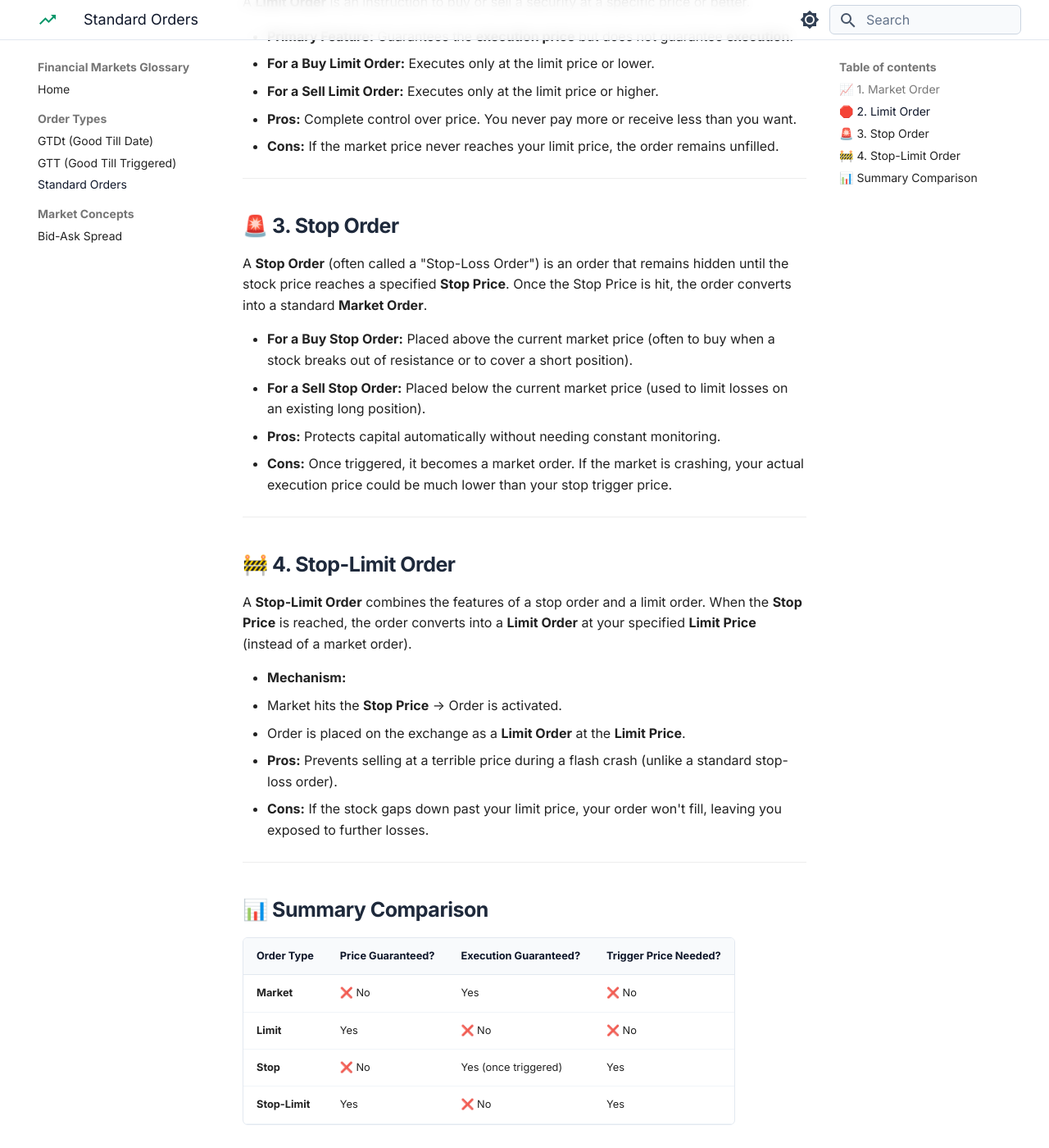
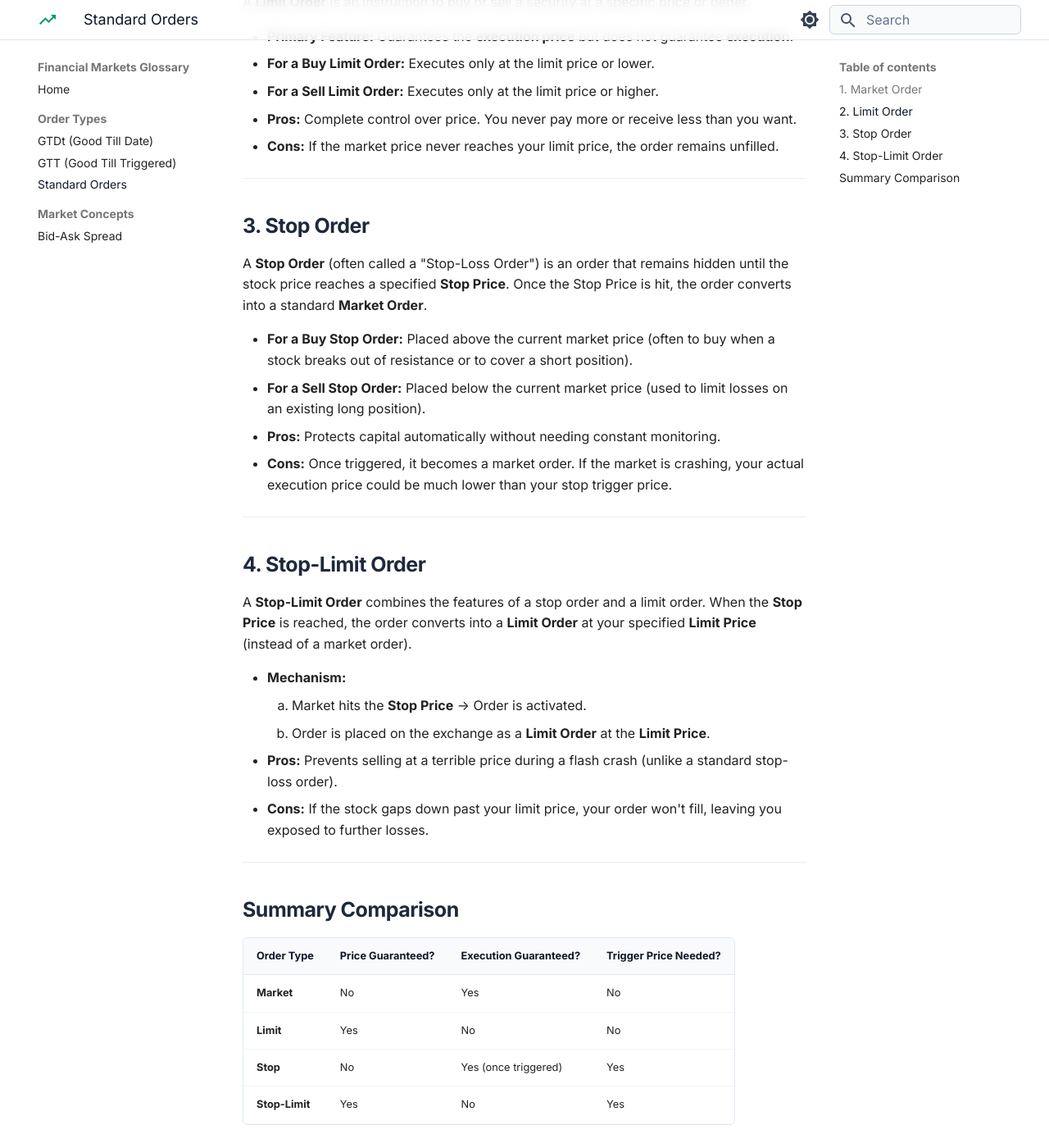
Before and after one commit to alpeshjamgade/finance-glossary, an MkDocs documentation site: the page built from docs/orders/common-types.md, in a window 1280 px wide and 1400 px high, scrolled down 698 px. Shown: the whole window at 82% size. Built offline with MkDocs 1.6.1 and Material for MkDocs 9.7.7, drawn with Linux system fonts in a browser that asks for light colours; some of the changed text lies outside the part shown.

Commit message:
updated pages

```diff
--- a/docs/orders/common-types.md
+++ b/docs/orders/common-types.md
@@ -1,19 +1,23 @@
 # Standard Order Types
 
-Before exploring advanced execution models like [GTDt](gtdt.md) and [GTT](gtt.md), it is crucial to understand the fundamental order types that form the building blocks of all stock market transactions.
+Before exploring advanced execution models like [GTDt](gtdt.md) and [GTT](gtt.md), it is crucial to understand the
+fundamental order types that form the building blocks of all stock market transactions.
 
 ---
 
-## 📈 1. Market Order
+## 1. Market Order
+
 A **Market Order** is an instruction to buy or sell a security immediately at the best available current market price.
 
 * **Primary Feature:** Guarantees **execution speed** but does not guarantee the **execution price**.
 * **Pros:** Almost instant execution. Excellent for highly liquid stocks when you must enter or exit immediately.
-* **Cons:** Vulnerable to **slippage** in volatile or illiquid markets (the filled price can be significantly worse than the last traded price).
+* **Cons:** Vulnerable to **slippage** in volatile or illiquid markets (the filled price can be significantly worse than
+  the last traded price).
 
 ---
 
-## 🛑 2. Limit Order
+## 2. Limit Order
+
 A **Limit Order** is an instruction to buy or sell a security at a specific price or better.
 
 * **Primary Feature:** Guarantees the **execution price** but does not guarantee **execution**.
@@ -24,32 +28,38 @@
 
 ---
 
-## 🚨 3. Stop Order
-A **Stop Order** (often called a "Stop-Loss Order") is an order that remains hidden until the stock price reaches a specified **Stop Price**. Once the Stop Price is hit, the order converts into a standard **Market Order**.
+## 3. Stop Order
 
-* **For a Buy Stop Order:** Placed above the current market price (often to buy when a stock breaks out of resistance or to cover a short position).
+A **Stop Order** (often called a "Stop-Loss Order") is an order that remains hidden until the stock price reaches a
+specified **Stop Price**. Once the Stop Price is hit, the order converts into a standard **Market Order**.
+
+* **For a Buy Stop Order:** Placed above the current market price (often to buy when a stock breaks out of resistance or
+  to cover a short position).
 * **For a Sell Stop Order:** Placed below the current market price (used to limit losses on an existing long position).
 * **Pros:** Protects capital automatically without needing constant monitoring.
-* **Cons:** Once triggered, it becomes a market order. If the market is crashing, your actual execution price could be much lower than your stop trigger price.
+* **Cons:** Once triggered, it becomes a market order. If the market is crashing, your actual execution price could be
+  much lower than your stop trigger price.
 
 ---
 
-## 🚧 4. Stop-Limit Order
-A **Stop-Limit Order** combines the features of a stop order and a limit order. When the **Stop Price** is reached, the order converts into a **Limit Order** at your specified **Limit Price** (instead of a market order).
+## 4. Stop-Limit Order
+
+A **Stop-Limit Order** combines the features of a stop order and a limit order. When the **Stop Price** is reached, the
+order converts into a **Limit Order** at your specified **Limit Price** (instead of a market order).
 
 * **Mechanism:**
-  1. Market hits the **Stop Price** -> Order is activated.
-  2. Order is placed on the exchange as a **Limit Order** at the **Limit Price**.
+    1. Market hits the **Stop Price** -> Order is activated.
+    2. Order is placed on the exchange as a **Limit Order** at the **Limit Price**.
 * **Pros:** Prevents selling at a terrible price during a flash crash (unlike a standard stop-loss order).
 * **Cons:** If the stock gaps down past your limit price, your order won't fill, leaving you exposed to further losses.
 
 ---
 
-## 📊 Summary Comparison
+## Summary Comparison
 
-| Order Type | Price Guaranteed? | Execution Guaranteed? | Trigger Price Needed? |
-| :--- | :--- | :--- | :--- |
-| **Market** | ❌ No |  Yes | ❌ No |
-| **Limit** |  Yes | ❌ No | ❌ No |
-| **Stop** | ❌ No |  Yes (once triggered) |  Yes |
-| **Stop-Limit** |  Yes | ❌ No |  Yes |
+| Order Type     | Price Guaranteed? | Execution Guaranteed? | Trigger Price Needed? |
+|:---------------|:------------------|:----------------------|:----------------------|
+| **Market**     | No                | Yes                   | No                    |
+| **Limit**      | Yes               | No                    | No                    |
+| **Stop**       | No                | Yes (once triggered)  | Yes                   |
+| **Stop-Limit** | Yes               | No                    | Yes                   |
```
Also changed, not shown: docs/orders/gtdt.md (+3 -3 lines), docs/orders/gtt.md (+3 -3 lines), docs/terms/bid-ask.md (+3 -3 lines), 1 other file.
